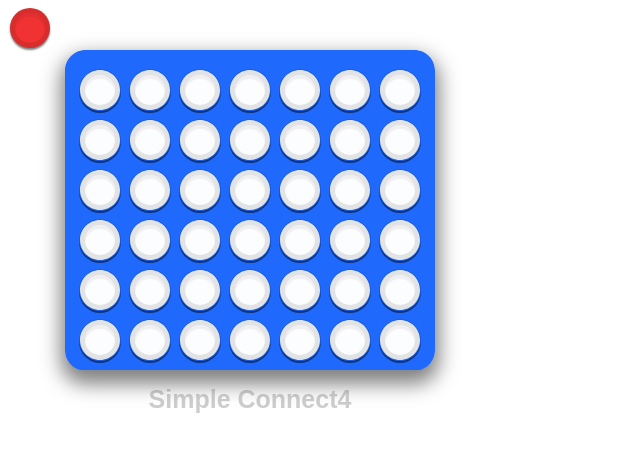
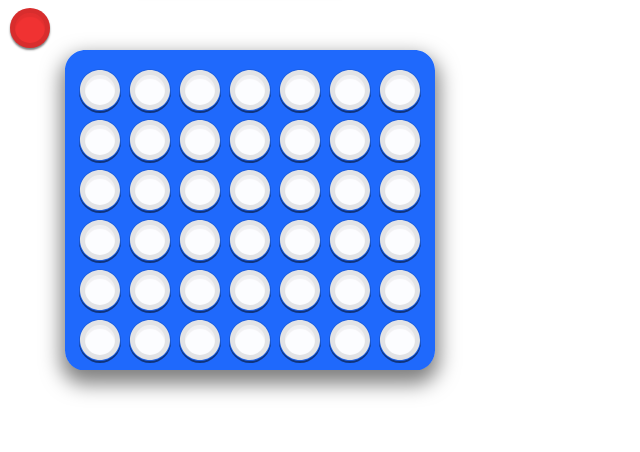
Before and after one commit to MichaelTr7/Simple-Connect4, a plain HTML site: page index.html in a window 1280 px wide. Shown: the whole page, without its empty margins (0-640 px from the left). Drawn offline with Linux system fonts and the light colour scheme.

Commit message:
Update index.html

```diff
--- a/index.html
+++ b/index.html
@@ -82,8 +82,8 @@
 <div id = "Counter55" class = "Counters"></div>
 <div id = "Counter56" class = "Counters"></div>
 
-<div id = "Simple_Connect4">Simple Connect4</div>
-
+<!-- <div id = "Simple_Connect4">Simple Connect4</div>
+ -->
 
   </body>
 </html>
```
